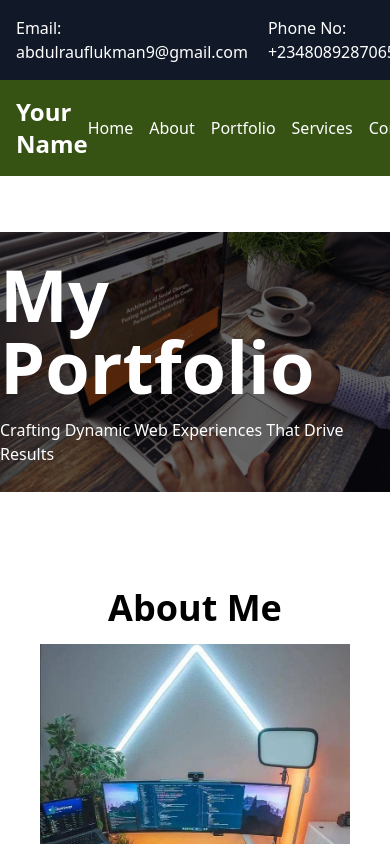
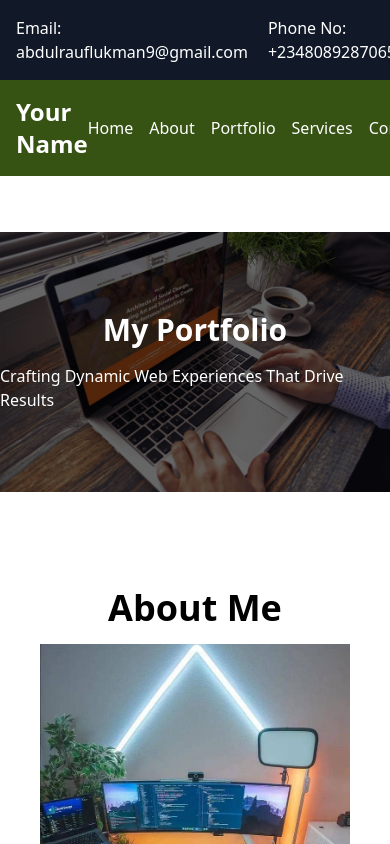
Before and after one commit to Lukman10a/myportfolio, a Next.js app: page / in a window 390 px wide. Shown: the top 844 px of the page. Built offline with nearby package versions, Linux system fonts and the light colour scheme.

Commit message:
made some changes

```diff
--- a/components/hero.js
+++ b/components/hero.js
@@ -6,7 +6,7 @@ const Hero = () => {
   return (
     <div className="relative flex justify-center items-center text-white ">
       <div className="absolute flex flex-col justify-center items-center gap-4">
-        <p className="text-7xl font-bold">My Portfolio</p>
+        <p className="text-3xl lg:text-7xl font-bold">My Portfolio</p>
         <p>Crafting Dynamic Web Experiences That Drive Results</p>
       </div>
       <Image src={hero_image} />
```
